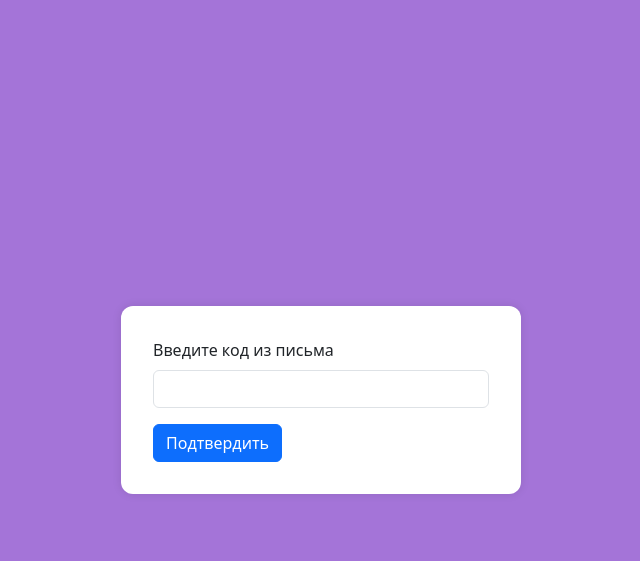
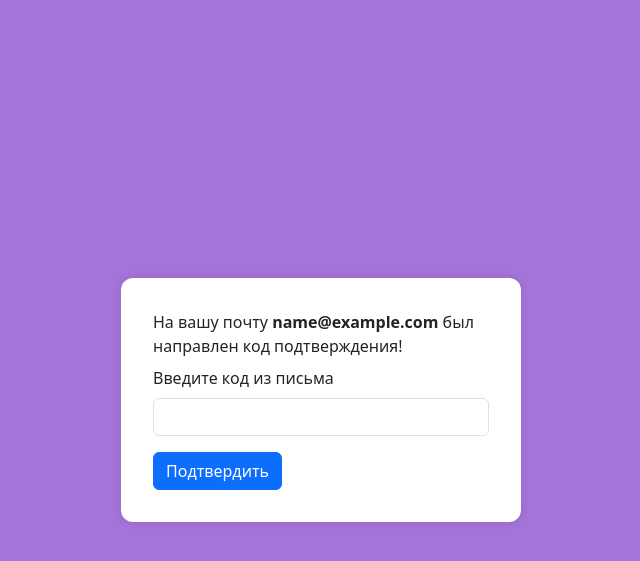
Before and after one commit to EgorIlchenko/Wordly, a FastAPI app: page /verify-email in a window 1280 px wide. Shown: the top 561 px of the page, without its empty margins (319-959 px from the left). Run offline with FastAPI, Linux system fonts and the light colour scheme; the visitor is signed in with stand-in values (Sample User, id 1); parts of the project's set-up code (start-up, migrations or seed data) failed here and were passed over.

Commit message:
add to print user email

```diff
--- a/src/templates/verify_email.html
+++ b/src/templates/verify_email.html
@@ -10,6 +10,9 @@
 <body>
 <form class="verify_form" method="post">
     <div class="mb-3">
+        <label for="exampleInputEmail1" class="form-label">
+            На вашу почту <b>{{ email }}</b> был направлен код подтверждения!
+        </label>
         <label for="exampleInputEmail1" class="form-label">Введите код из письма</label>
         <input type="text" class="form-control" name="code" required>
         <input type="hidden" class="form-control" name="email" value="{{ email }}">
```
